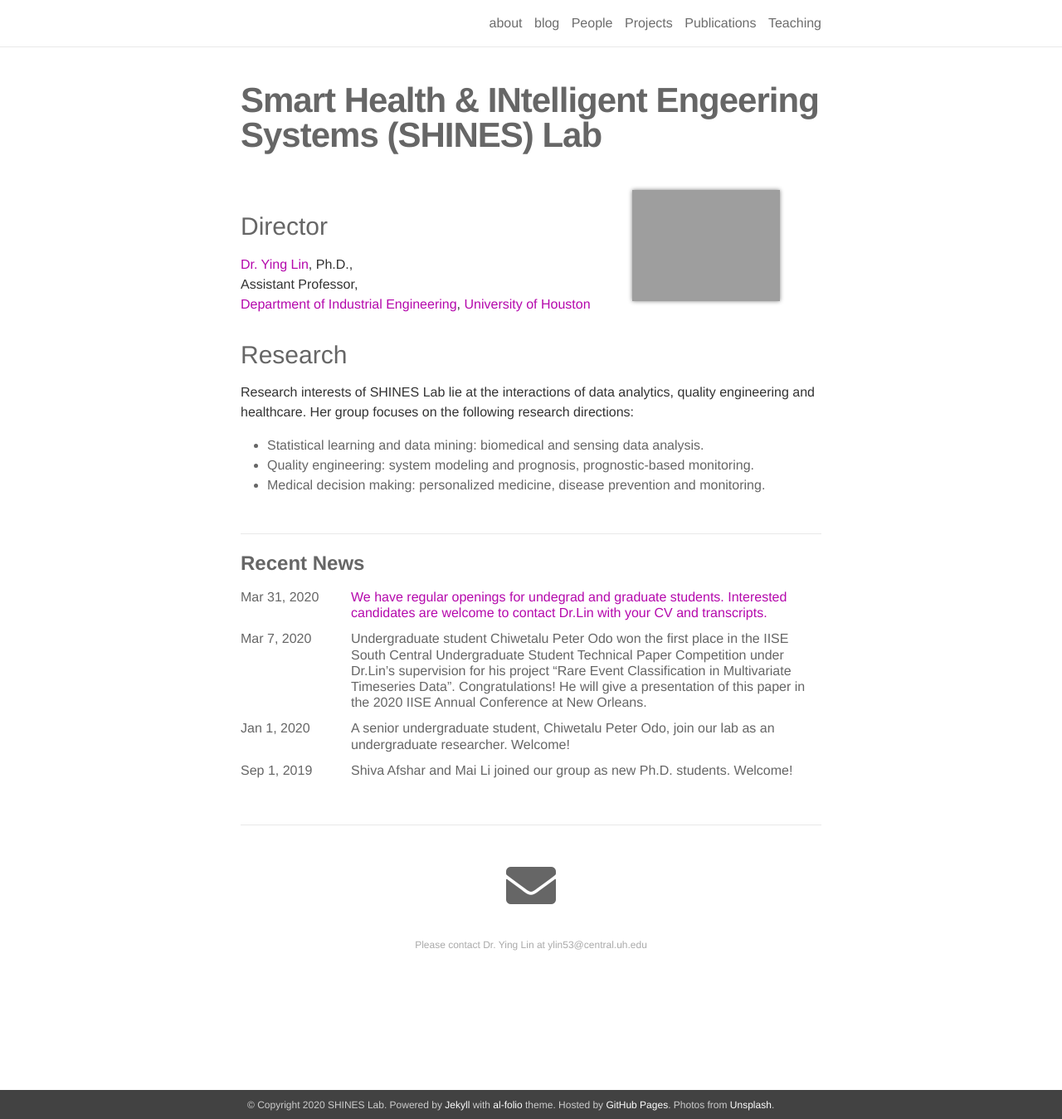
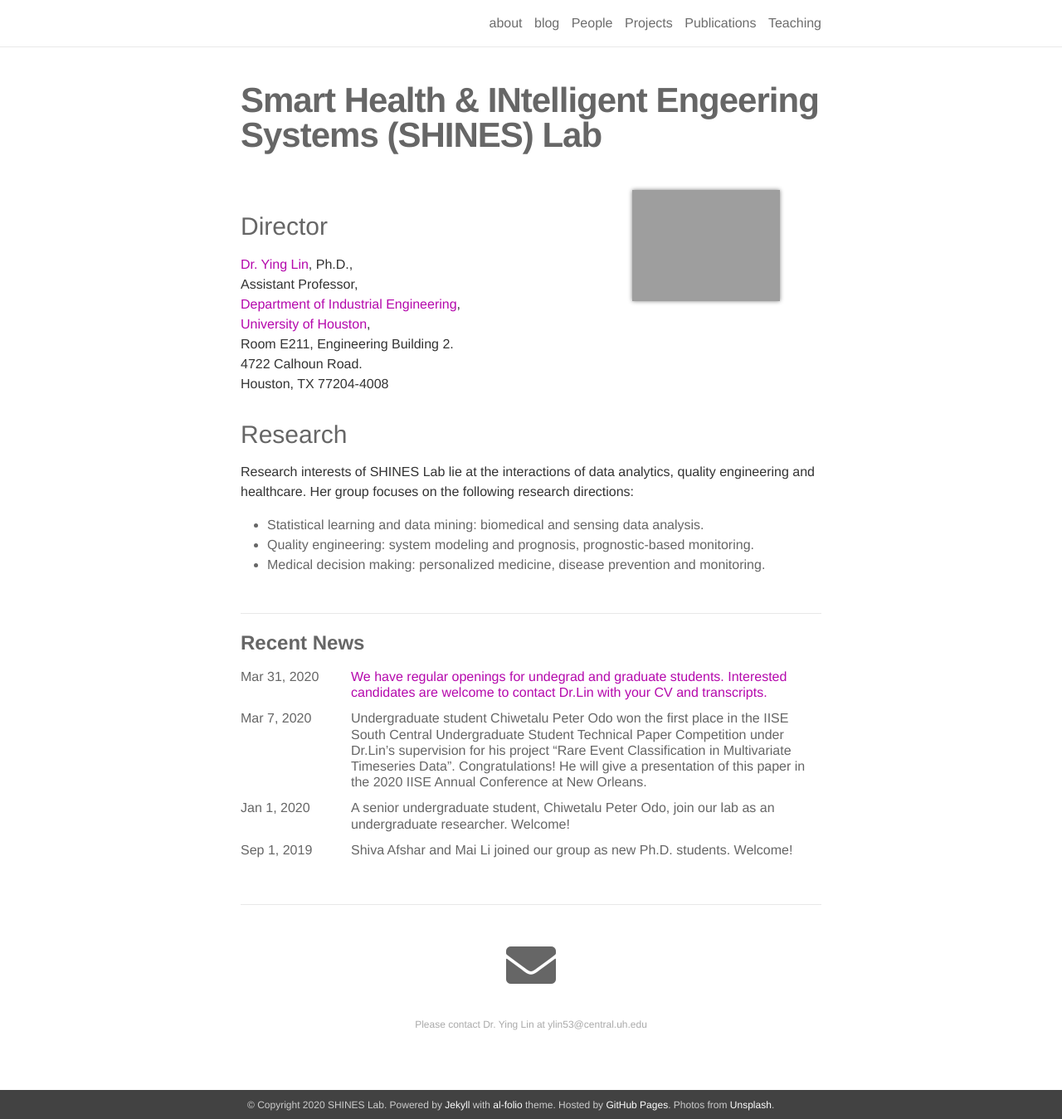
Before and after one commit to shines-lab/shines-lab.github.io, a Jekyll site: the page built from _pages/about.md, in a window 1280 px wide and 1349 px high. Shown: the whole window at 83% size. Built offline with Jekyll 4.4.1, drawn with Linux system fonts in a browser that asks for light colours; nearby versions of some CDN libraries.

Commit message:
Update about.md

```diff
--- a/_pages/about.md
+++ b/_pages/about.md
@@ -11,7 +11,11 @@ social: true
 ### Director
 <a href="http://www.ie.uh.edu/faculty/lin">Dr. Ying Lin</a>, Ph.D.,
 Assistant Professor,
-<a href="http://www.ie.uh.edu">Department of Industrial Engineering</a>, <a href="http://www.uh.edu">University of Houston</a>
+<a href="http://www.ie.uh.edu">Department of Industrial Engineering</a>,
+<a href="http://www.uh.edu">University of Houston</a>,
+Room E211, Engineering Building 2.
+4722 Calhoun Road.
+Houston, TX  77204-4008
 
 ### Research
 
```
